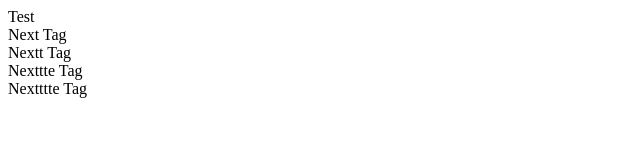
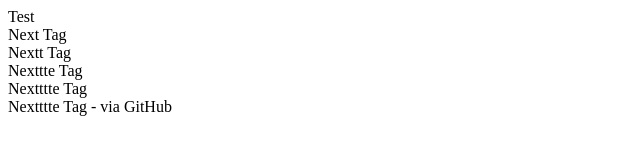
Before and after one commit to rpraveensriram/Demo-Repo, a plain HTML site: page index.html in a window 1280 px wide. Shown: the whole page, without its empty margins (0-640 px from the left). Drawn offline with Linux system fonts and the light colour scheme.

Commit message:
Added new line viaGitHub

```diff
--- a/index.html
+++ b/index.html
@@ -3,3 +3,4 @@
 <div>Nextt Tag</div>
 <div>Nexttte Tag</div>
 <div>Nextttte Tag</div>
+<div>Nextttte Tag - via GitHub</div>
```
